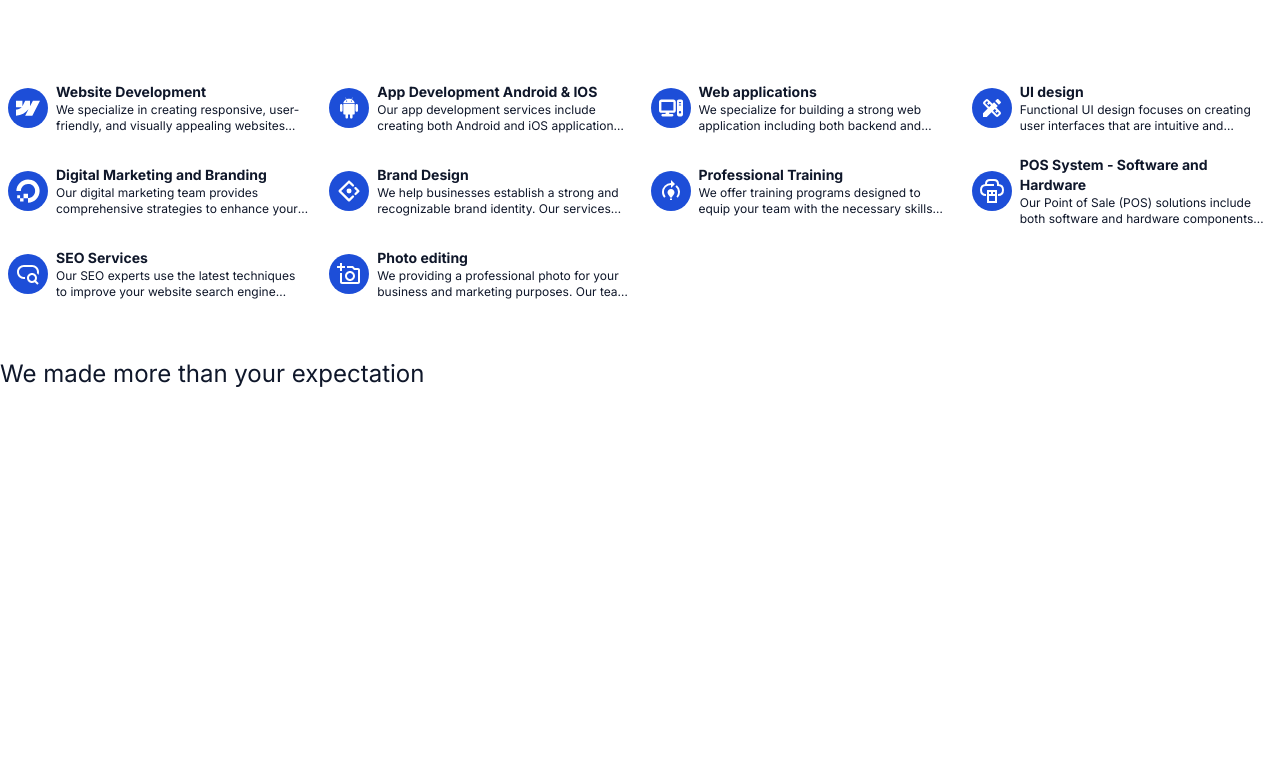
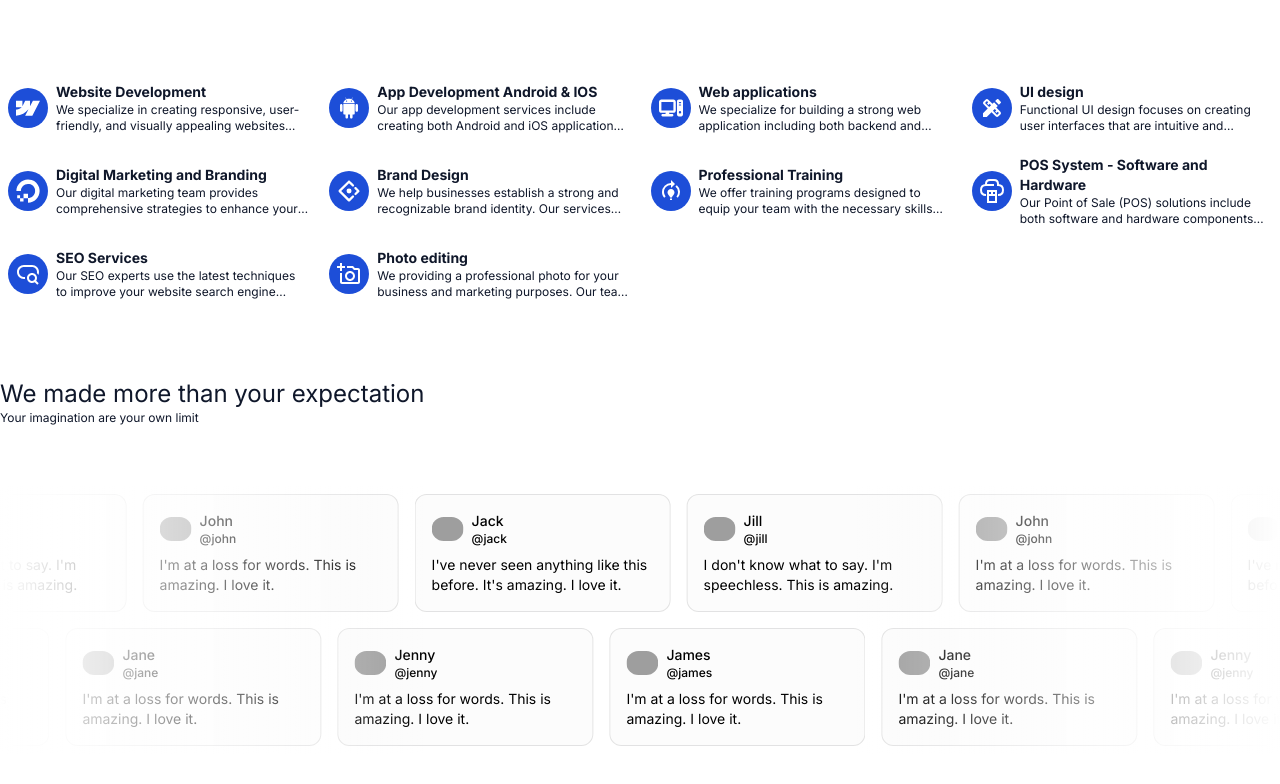
Before and after one commit to tchasinga/devservice, a Next.js app: page / in a window 1280 px wide. Shown: the part 1115-1899 px from the top of the page. Before the commit the page ends 1690 px from the top, so only its background shows below. Built offline with nearby package versions, Linux system fonts and the light colour scheme; grey boxes are pictures that could not be loaded.

Commit message:
new design is added now

```diff
--- a/next.config.mjs
+++ b/next.config.mjs
@@ -1,8 +1,8 @@
 /** @type {import('next').NextConfig} */
 const nextConfig = {
-    images: {
-      domains: ['images.unsplash.com'],
-    },
-  };
+  images: {
+    domains: ['images.unsplash.com', 'avatar.vercel.sh'],
+  },
+};
 
-  export default nextConfig;
+export default nextConfig;
--- a/src/app/Animation/magicui/SparklesText.tsx
+++ b/src/app/Animation/magicui/SparklesText.tsx
@@ -1,3 +1,4 @@
+/* eslint-disable react-hooks/exhaustive-deps */
 "use client";
 
 import { CSSProperties, ReactElement, useEffect, useState } from "react";
--- /dev/null
+++ b/src/app/Animation/magicui/marquee.tsx
@@ -0,0 +1,52 @@
+import { cn } from "../../../lib/utils";
+
+
+interface MarqueeProps {
+  className?: string;
+  reverse?: boolean;
+  pauseOnHover?: boolean;
+  children?: React.ReactNode;
+  vertical?: boolean;
+  repeat?: number;
+  [key: string]: any;
+}
+
+export default function Marquee({
+  className,
+  reverse,
+  pauseOnHover = false,
+  children,
+  vertical = false,
+  repeat = 4,
+  ...props
+}: MarqueeProps) {
+  return (
+    <div
+      {...props}
+      className={cn(
+        "group flex overflow-hidden p-2 [--duration:40s] [--gap:1rem] [gap:var(--gap)]",
+        {
+          "flex-row": !vertical,
+          "flex-col": vertical,
+        },
+        className,
+      )}
+    >
+      {Array(repeat)
+        .fill(0)
+        .map((_, i) => (
+          <div
+            key={i}
+            className={cn("flex shrink-0 justify-around [gap:var(--gap)]", {
+              "animate-marquee flex-row": !vertical,
+              "animate-marquee-vertical flex-col": vertical,
+              "group-hover:[animation-play-state:paused]": pauseOnHover,
+              "[animation-direction:reverse]": reverse,
+            })}
+          >
+            {children}
+          </div>
+        ))}
+    </div>
+  );
+}
--- /dev/null
+++ b/src/app/Components/Ui/MarqueeDemo.jsx
@@ -0,0 +1,94 @@
+import Image from "next/image";
+import { cn } from "../../../lib/utils";
+import Marquee from "../../Animation/magicui/marquee";
+
+const reviews = [
+  {
+    name: "Jack",
+    username: "@jack",
+    body: "I've never seen anything like this before. It's amazing. I love it.",
+    img: "https://avatar.vercel.sh/jack",
+  },
+  {
+    name: "Jill",
+    username: "@jill",
+    body: "I don't know what to say. I'm speechless. This is amazing.",
+    img: "https://avatar.vercel.sh/jill",
+  },
+  {
+    name: "John",
+    username: "@john",
+    body: "I'm at a loss for words. This is amazing. I love it.",
+    img: "https://avatar.vercel.sh/john",
+  },
+  {
+    name: "Jane",
+    username: "@jane",
+    body: "I'm at a loss for words. This is amazing. I love it.",
+    img: "https://avatar.vercel.sh/jane",
+  },
+  {
+    name: "Jenny",
+    username: "@jenny",
+    body: "I'm at a loss for words. This is amazing. I love it.",
+    img: "https://avatar.vercel.sh/jenny",
+  },
+  {
+    name: "James",
+    username: "@james",
+    body: "I'm at a loss for words. This is amazing. I love it.",
+    img: "https://avatar.vercel.sh/james",
+  },
+];
+
+const firstRow = reviews.slice(0, reviews.length / 2);
+const secondRow = reviews.slice(reviews.length / 2);
+
+const ReviewCard = ({
+  img,
+  name,
+  username,
+  body,
+}) => {
+  return (
+    <figure
+      className={cn(
+        "relative w-64 cursor-pointer overflow-hidden rounded-xl border p-4",
+        // light styles
+        "border-gray-950/[.1] bg-gray-950/[.01] hover:bg-gray-950/[.05]",
+        // dark styles
+        "dark:border-gray-50/[.1] dark:bg-gray-50/[.10] dark:hover:bg-gray-50/[.15]"
+      )}
+    >
+      <div className="flex flex-row items-center gap-2">
+        <Image className="rounded-full" width={32} height={32} alt="" src={img} />
+        <div className="flex flex-col">
+          <figcaption className="text-sm text-black font-medium">
+            {name}
+          </figcaption>
+          <p className="text-xs font-medium text-black">{username}</p>
+        </div>
+      </div>
+      <blockquote className="mt-2 text-sm">{body}</blockquote>
+    </figure>
+  );
+};
+
+export default function MarqueeDemo() {
+  return (
+    <div className="relative flex w-full flex-col items-center justify-center overflow-hidden rounded-lg  bg-background ">
+      <Marquee pauseOnHover className="[--duration:20s]">
+        {firstRow.map((review) => (
+          <ReviewCard key={review.username} {...review} />
+        ))}
+      </Marquee>
+      <Marquee reverse pauseOnHover className="[--duration:20s]">
+        {secondRow.map((review) => (
+          <ReviewCard key={review.username} {...review} />
+        ))}
+      </Marquee>
+      <div className="pointer-events-none absolute inset-y-0 left-0 w-1/3 bg-gradient-to-r from-white dark:from-background"></div>
+      <div className="pointer-events-none absolute inset-y-0 right-0 w-1/3 bg-gradient-to-l from-white dark:from-background"></div>
+    </div>
+  );
+}
--- a/src/app/Components/Ui/Servicetypeof.jsx
+++ b/src/app/Components/Ui/Servicetypeof.jsx
@@ -2,6 +2,7 @@
 import React from "react";
 import AnimatedTooltipPreview from "../Ui/Tooltips";
 import myDataobject from '../Data/Services.js'
+import MarqueeDemo from "../Ui/MarqueeDemo";
 
 export default function Servicetypeof() {
   return (
@@ -47,10 +48,14 @@ export default function Servicetypeof() {
         </div>
 
         {/* Adding testimonials...*/}
-        <div className="text-slate-900 text-2xl">
+        <div className="text-slate-900 text-2xl justify-center flex-col flex py-[20px]">
           <h1>We made more than your expectation</h1>
+          <p className="text-xs">Your imagination are your own limit</p>
         </div>
 
+        <div className="py-[40px]">
+        <MarqueeDemo />
+        </div>
       </div>
     </div>
   );
--- a/tailwind.config.js
+++ b/tailwind.config.js
@@ -8,28 +8,17 @@ module.exports = {
   theme: {
     extend: {
       animation: {
-        "spin-around": "spin-around calc(var(--speed) * 2) infinite linear",
-        slide: "slide var(--speed) ease-in-out infinite alternate",
+        marquee: "marquee var(--duration) linear infinite",
+        "marquee-vertical": "marquee-vertical var(--duration) linear infinite",
       },
       keyframes: {
-        "spin-around": {
-          "0%": {
-            transform: "translateZ(0) rotate(0)",
-          },
-          "15%, 35%": {
-            transform: "translateZ(0) rotate(90deg)",
-          },
-          "65%, 85%": {
-            transform: "translateZ(0) rotate(270deg)",
-          },
-          "100%": {
-            transform: "translateZ(0) rotate(360deg)",
-          },
+        marquee: {
+          from: { transform: "translateX(0)" },
+          to: { transform: "translateX(calc(-100% - var(--gap)))" },
         },
-        slide: {
-          to: {
-            transform: "translate(calc(100cqw - 100%), 0)",
-          },
+        "marquee-vertical": {
+          from: { transform: "translateY(0)" },
+          to: { transform: "translateY(calc(-100% - var(--gap)))" },
         },
       },
     },
```
